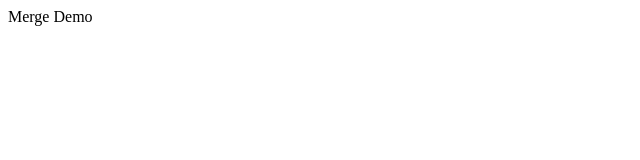
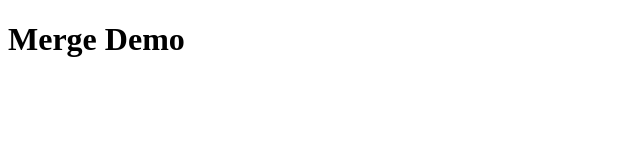
Before and after one commit to nasivuela/merge-demo, a plain HTML site: page index.html in a window 1280 px wide. Shown: the whole page, without its empty margins (0-640 px from the left). Drawn offline with Linux system fonts and the light colour scheme.

Commit message:
Add main title

```diff
--- a/index.html
+++ b/index.html
@@ -7,6 +7,6 @@
   <title>Document</title>
 </head>
 <body>
-  Merge Demo
+  <h1>Merge Demo</h1>
 </body>
 </html>
```
